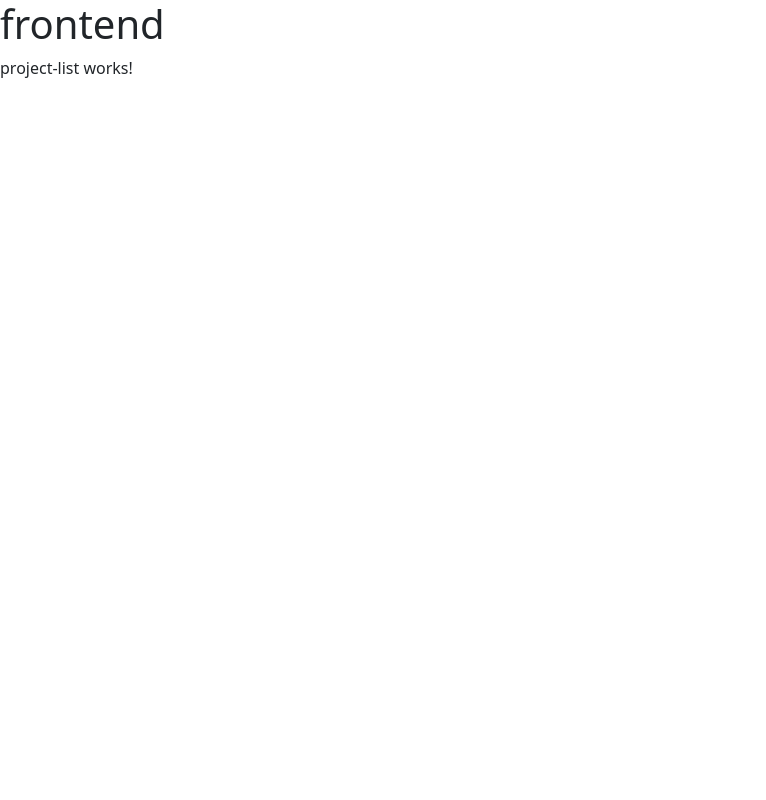
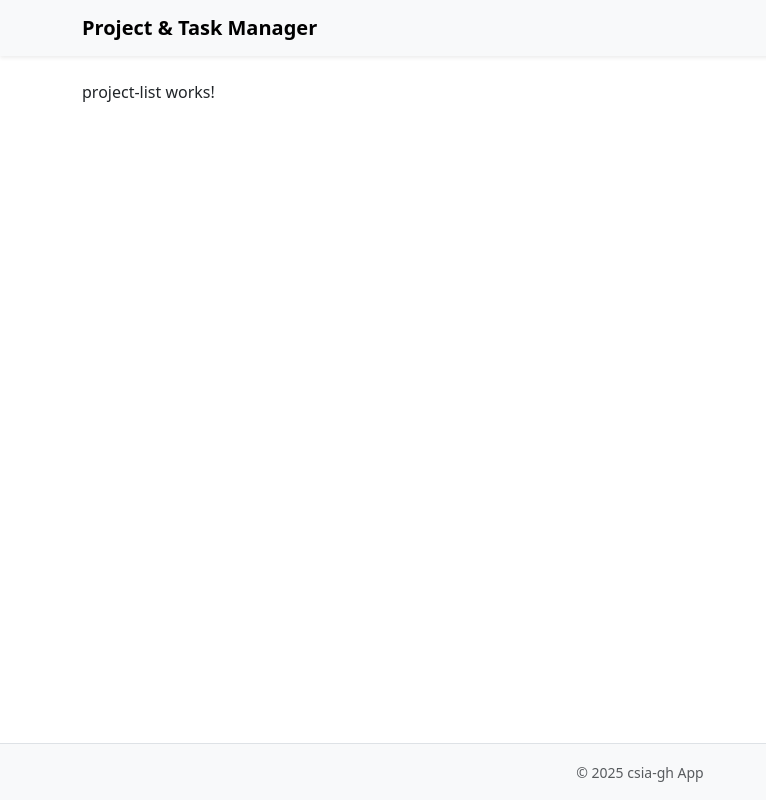
Before and after one commit to csia-gh/project-task-management-app, an Angular app in the folder frontend/: page / in a window 1280 px wide. Shown: the whole page, without its empty margins (0-766 px from the left). Built offline with nearby package versions, Linux system fonts and the light colour scheme.

Commit message:
Frontend: Update base layout and add dev proxy

```diff
--- a/frontend/src/app/app.css
+++ b/frontend/src/app/app.css
@@ -0,0 +1,5 @@
+:host {
+  display: flex;
+  flex-direction: column;
+  min-height: 100vh;
+}
--- a/frontend/src/app/app.html
+++ b/frontend/src/app/app.html
@@ -1,2 +1,7 @@
-<h1>{{ title() }}</h1>
-<router-outlet></router-outlet>
+<app-navbar />
+
+<main class="flex-fill container py-4">
+  <router-outlet></router-outlet>
+</main>
+
+<app-footer />
--- a/frontend/src/app/app.routes.ts
+++ b/frontend/src/app/app.routes.ts
@@ -3,8 +3,12 @@ import { ProjectList } from './pages/project-list/project-list';
 import { ProjectDetail } from './pages/project-detail/project-detail';
 
 export const routes: Routes = [
-  { path: '', title: 'Projects', component: ProjectList },
-  { path: 'projects/:id', title: 'Project Details', component: ProjectDetail },
+  { path: '', title: 'Projects | Project & Task Manager', component: ProjectList },
+  {
+    path: 'projects/:id',
+    title: 'Project Details | Project & Task Manager',
+    component: ProjectDetail,
+  },
   {
     path: '**',
     redirectTo: '',
--- a/frontend/src/app/app.ts
+++ b/frontend/src/app/app.ts
@@ -1,11 +1,13 @@
 import { Component, signal } from '@angular/core';
 import { RouterOutlet } from '@angular/router';
+import { NavbarComponent } from './components/navbar/navbar';
+import { Footer } from './components/footer/footer';
 
 @Component({
   selector: 'app-root',
-  imports: [RouterOutlet],
+  imports: [RouterOutlet, NavbarComponent, Footer],
   templateUrl: './app.html',
-  styleUrl: './app.css'
+  styleUrl: './app.css',
 })
 export class App {
   protected readonly title = signal('frontend');
--- /dev/null
+++ b/frontend/src/app/components/footer/footer.html
@@ -0,0 +1,3 @@
+<footer class="bg-light text-center py-3 mt-auto border-top">
+  <small class="text-muted">© 2025 csia-gh App</small>
+</footer>
--- /dev/null
+++ b/frontend/src/app/components/navbar/navbar.html
@@ -0,0 +1,20 @@
+<nav class="navbar navbar-light bg-light shadow-sm py-2">
+  <div class="container">
+    <span class="navbar-brand fw-semibold">Project & Task Manager</span>
+
+    <ul class="navbar-nav flex-row ms-auto">
+      @if (showProjectsLink) {
+      <li class="nav-item me-3">
+        <a
+          class="nav-link"
+          [routerLink]="['/']"
+          routerLinkActive="active"
+          [routerLinkActiveOptions]="{ exact: true }"
+        >
+          Projects
+        </a>
+      </li>
+      }
+    </ul>
+  </div>
+</nav>
--- /dev/null
+++ b/frontend/src/app/components/navbar/navbar.ts
@@ -0,0 +1,21 @@
+import { Component, OnInit } from '@angular/core';
+import { CommonModule } from '@angular/common';
+import { RouterLink, RouterLinkActive, Router } from '@angular/router';
+
+@Component({
+  selector: 'app-navbar',
+  imports: [CommonModule, RouterLink, RouterLinkActive],
+  templateUrl: './navbar.html',
+  styleUrl: './navbar.css',
+})
+export class NavbarComponent implements OnInit {
+  showProjectsLink: boolean = false;
+
+  constructor(private router: Router) {}
+
+  ngOnInit() {
+    this.router.events.subscribe(() => {
+      this.showProjectsLink = this.router.url.startsWith('/projects/');
+    });
+  }
+}
```
Also changed, not shown: frontend/src/app/components/footer/footer.ts (added, +11 -0 lines), frontend/src/proxy.conf.json (added, +7 -0 lines), frontend/src/app/components/footer/footer.css (added), frontend/src/app/components/navbar/navbar.css (added), 2 other files (tests, documents, lock files or other folders).
